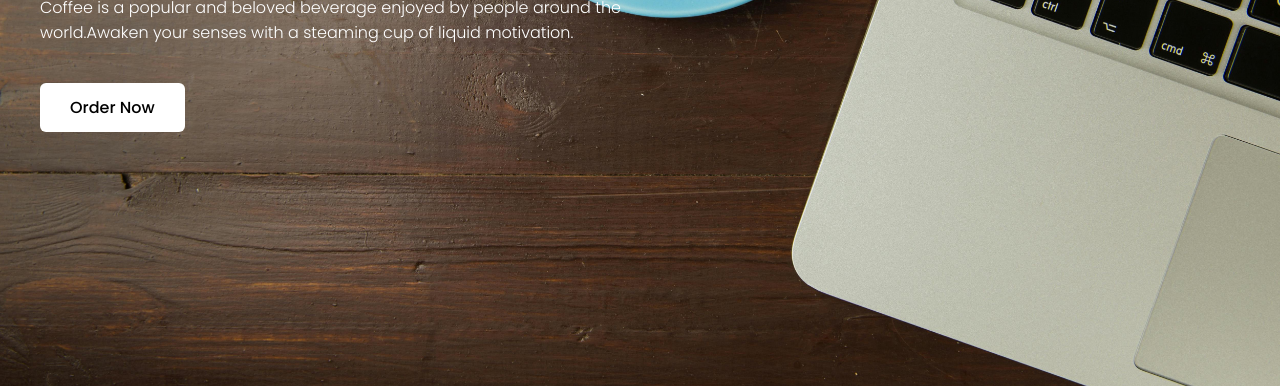
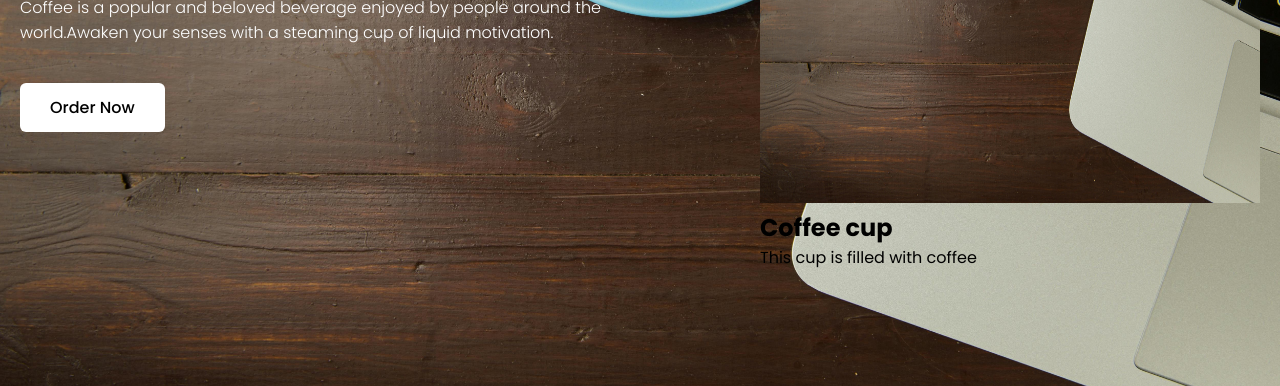
Before and after one commit to swasthiksoftware/coffeewebsite, a plain HTML site: page index.html in a window 1280 px wide. Shown: the part 414-800 px from the top of the page. Drawn offline with nearby package versions, Linux system fonts and the light colour scheme; files whose address does not match are found by name.

Commit message:
index file changed

```diff
--- a/index.html
+++ b/index.html
@@ -33,6 +33,11 @@
         </p>
         <button>Order Now</button>
       </div>
+<div class="card">
+<img src="images/coffeeimg.jpg" width="500px" height="500px" />
+<h2>Coffee cup</h2>
+<p>This cup is filled with coffee</p>
+</div>
     </section>
     <script>
       const header = document.querySelector("header");
```
